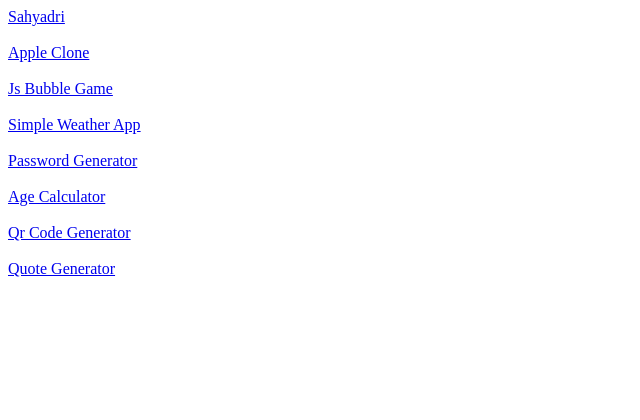
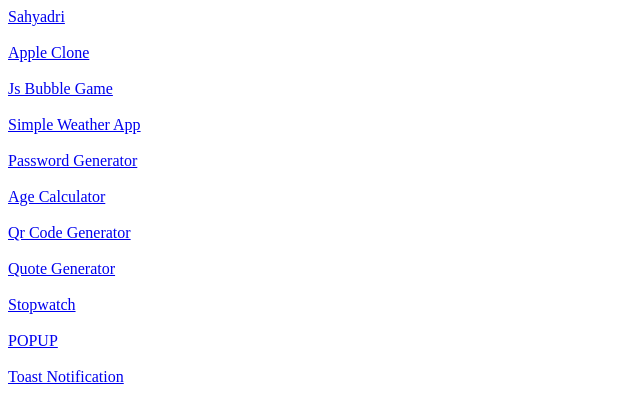
Before and after one commit to sanketshinde3001/sanketshinde3001.github.io, a plain HTML site: page index.html in a window 1280 px wide. Shown: the whole page, without its empty margins (0-640 px from the left). Drawn offline with Linux system fonts and the light colour scheme.

Commit message:
Update index.html

```diff
--- a/index.html
+++ b/index.html
@@ -29,6 +29,16 @@
         <br>
         <br>
         <a href="5 Quote Generator/index.html" target="_blank">Quote Generator</a>
+        <br>
+        <br>
+        <a href="6 Stopwatch/index.html" target="_blank">Stopwatch</a>
+        <br>
+        <br>
+        <a href="7 Popup/index.html" target="_blank">POPUP</a>
+        <br>
+        <br>
+        <a href="8 Toast Notification/index.html" target="_blank">Toast Notification</a>
+
     </div>
 </body>
 </html>
```
